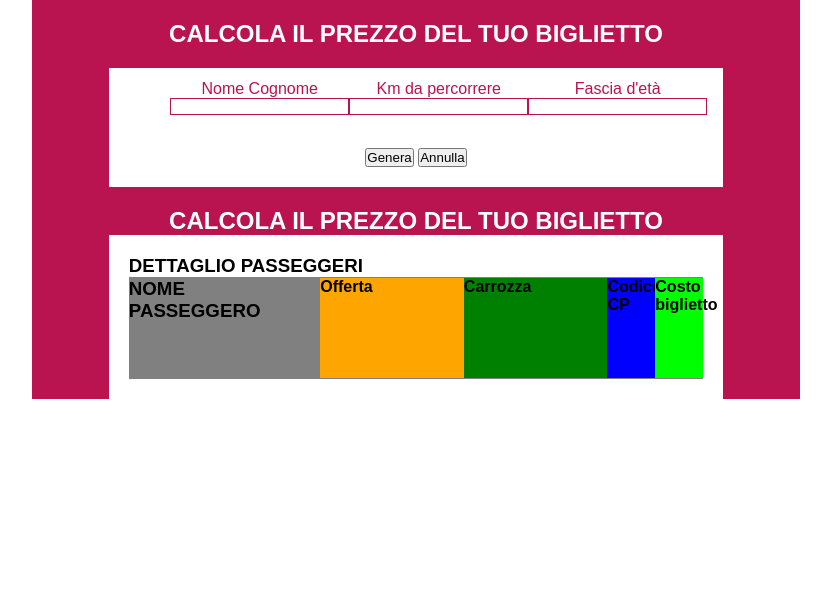
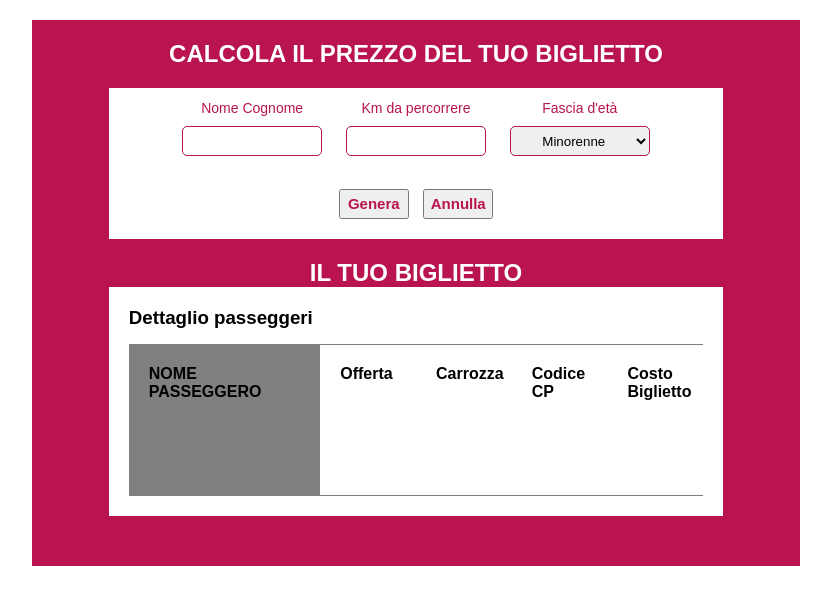
Before and after one commit to Roydano/js-biglietto-treno-form, a plain HTML site: page index.html in a window 1280 px wide. Both pictures are taken after a click on the button "Genera". Shown: the whole page, without its empty margins (224-1055 px from the left). Drawn offline with Linux system fonts and the light colour scheme.

Commit message:
ad esercizio completato + bonus

```diff
--- a/css/style.css
+++ b/css/style.css
@@ -18,7 +18,7 @@ h2{
     padding-top: 20px;
 }
 
-h3{
+.upcase{
     text-transform: uppercase;
 }
 
@@ -26,12 +26,49 @@ h3{
     text-align: center;
 }
 
+.size{
+    font-size: 20px;
+    font-weight: bold;
+    margin-top: 10px;
+}
+
 label{
     color: #b91450;
+    font-size: 14px;
+    margin-bottom: 10px;
 }
 
-input{
+input,
+select{
     border: 1px solid #b91450;
+    border-radius: 5px;
+    height: 30px;
+    padding: 5px;
+    text-align: center;
+    width: 140px;
+
+}
+
+input:focus{
+    outline:none;
+}
+
+button{
+    width: 70px;
+    height: 30px;
+    color: #b91450;
+    font-weight: bold;
+    font-size: 15px;
+    margin: 0 5px;
+}
+
+
+.show{
+    display: block;
+}
+
+.hidden{
+    display: none;
 }
 
 /* MAIN */
@@ -40,6 +77,8 @@ input{
     background-color: #b91450;
     width: 60%;
     margin: 0 auto;
+    padding-bottom: 50px;
+    margin-top: 20px;
 }
 
 /* sezione 1 - ticket generator */
@@ -52,7 +91,6 @@ section .ticket_container{
 section .ticket_generator{
     background-color: white;
     display: flex;
-    justify-content: space-between;
     padding: 2% 10%;
     margin-top: 20px;
 }
@@ -61,15 +99,14 @@ section .ticket_generator{
     display: flex;
     flex-direction: column;
     align-items: center;
+    width: calc((100% /12) * 4);
 }
 
 .btn_container{
     text-align: center;
     background-color: white;
-}
+    padding: 20px 0;
 
-.btn_container{
-    padding: 20px 0;
 }
 
 
@@ -78,54 +115,29 @@ section .ticket_output{
     padding: 20px;
 }
 
-table{
-    display: flex;
-    justify-content: space-evenly;
-}
 
 .row.output{
     width: calc((100% / 12) * 12);
     display: flex;
     border-top: 1px solid grey;
     border-bottom: 1px solid grey;
+    margin-top: 15px;
 }
 
-
-
-/* CLASSE DEBUG */
-
-
-/* .ticket_container{
-    height: 300px;
-} */
-
-
 .passeggero{
-    height: 100px;
+    height: 150px;
     width: calc((100% / 12) * 4);
     background-color: grey;
+    padding: 20px;
 }
 
-.offerta{
-    height: 100px;
-    width: calc((100% / 12) * 3);
-    background-color: orange;
+.output_dati{
+    height: 150px;
+    width: calc((100% / 12) * 2);
+    padding: 20px;
+    display: flex;
+    flex-direction: column;
+    justify-content: space-between;
+    text-transform: capitalize;
+
 }
-
-.carrozza{
-    height: 100px;
-    width: calc((100% / 12) * 3);
-    background-color: green;
-}
-
-.cp{
-    height: 100px;
-    width: calc((100% / 12) * 1);
-    background-color: blue;
-}
-
-.prezzo_ticket{
-    height: 100px;
-    width: calc((100% / 12) * 1);
-    background-color: lime;
-}
--- a/index.html
+++ b/index.html
@@ -10,7 +10,7 @@
 
     <title>Biglietto treno</title>
 </head>
-<body class="debug">
+<body>
 
     <!-- inizio main -->
     <main>
@@ -40,7 +40,7 @@
                             <!-- input km -->
                             <div class="input_container">
                                 <label for="km">Km da percorrere</label>
-                                <input type="text" id="km" value="">
+                                <input type="number" min="1" id="km" value="">
                             </div>
                             <!-- fine input km -->
 
@@ -48,7 +48,11 @@
                              <!-- input età -->
                              <div class="input_container">
                                 <label for="eta">Fascia d'et&agrave;</label>
-                                <input type="text" id="eta" value="">
+                                <select id="eta">
+                                    <option value="minorenne">Minorenne</option>
+                                    <option value="maggiorenne">Maggiorenne</option>
+                                    <option value="over65">Over 65</option>
+                                </select>
                             </div>
                             <!-- fine input età -->
                         </div>
@@ -56,8 +60,8 @@
 
                     <div class="row">
                         <div class="btn_container">
-                            <button>Genera</button>
-                            <button>Annulla</button>
+                            <button id="genera">Genera</button>
+                            <button id="annulla">Annulla</button>
                         </div>
                     </div>
                     <!-- fine sezione input dati -->
@@ -66,12 +70,12 @@
             <!-- fine sezione per calcolare il prezzo del biglietto -->
 
             <!-- inizio sezione biglietto ultimato -->
-            <section>
+            <section id="ticket" class="hidden">
 
                 <div class="ticket_container">
                     <!-- inizio titolo sezione -->
                     <div class="row txt_center">
-                        <h2>calcola il prezzo del tuo biglietto</h2>
+                        <h2>il tuo biglietto</h2>
                     </div>
                     <!-- fine titolo sezione -->
 
@@ -84,22 +88,22 @@
                             </div>
                             <div class="row output">
                                 <div class="passeggero">
-                                    <h3>Nome passeggero</h3>
-                                    <div id="output_nome"></div>
+                                    <h4 class="upcase">Nome passeggero</h3>
+                                    <div id="output_nome" class="size"></div>
                                 </div>
-                                <div class="offerta">
+                                <div class="output_dati">
                                     <h4>Offerta</h4>
                                     <div id="output_offerta"></div>
                                 </div>
-                                <div class="carrozza">
+                                <div class="output_dati">
                                     <h4>Carrozza</h4>
                                     <div id="output_carrozza"></div>
                                 </div>
-                                <div class="cp">
+                                <div class="output_dati">
                                     <h4>Codice CP</h4>
                                     <div id="output_cp"></div>
                                 </div>
-                                <div class="prezzo_ticket">
+                                <div class="output_dati">
                                     <h4>Costo biglietto</h4>
                                     <div id="output_prezzo"></div>
                                 </div>
--- a/js/script.js
+++ b/js/script.js
@@ -0,0 +1,76 @@
+var annulla = document.getElementById('annulla');
+
+annulla.addEventListener("click", function(){
+
+    document.getElementById('ticket').className = 'hidden';
+
+    document.getElementById('nome').value = '';
+
+    document.getElementById('km').value = '';
+
+    document.getElementById('eta').value = '';
+
+})
+
+
+
+
+
+var genera = document.getElementById('genera');
+
+
+genera.addEventListener("click", function(){
+
+    document.getElementById('ticket').className = 'show';
+
+    // memorizzare dati di input
+
+    var nome = document.getElementById('nome').value;
+
+    var km = document.getElementById('km').value;
+
+    var eta = document.getElementById('eta').value;
+    console.log(eta);
+
+    if ((nome == "") || (nome == "undefined")) {
+        alert("Devi inserire un nome");
+        document.nome.focus();
+        return false;
+    }
+    if ((isNaN(km)) || (km == "") || (km == "undefined")){
+        alert("Devi inserire i km, attenzione devi scriverli in numero!");
+        document.km.value = "";
+        document.km.focus();
+        return false;
+    }
+
+    var carrozzaRandom = Math.floor(Math.random() * 9) + 1;
+
+    var cpRandom = Math.floor((Math.random() * 10000) + 90000);
+
+    var prezzo = km * 0.50;
+    var sconto ='';
+
+    if(eta == 'minorenne'){
+        prezzo = prezzo * 0.8;
+        sconto = 'Sconto';
+    } else if(eta == 'over65'){
+        prezzo = prezzo * 0.6;
+        sconto = 'Sconto';
+
+    }
+
+
+    // consegnare dati memorizzati
+
+    document.getElementById('output_nome').innerHTML = nome;
+
+    document.getElementById('output_offerta').innerHTML = sconto + '<br>' + eta;
+
+    document.getElementById('output_carrozza').innerHTML = carrozzaRandom;
+
+    document.getElementById('output_cp').innerHTML = cpRandom;
+
+    document.getElementById('output_prezzo').innerHTML = prezzo.toFixed(2) + '€';
+
+})
```
